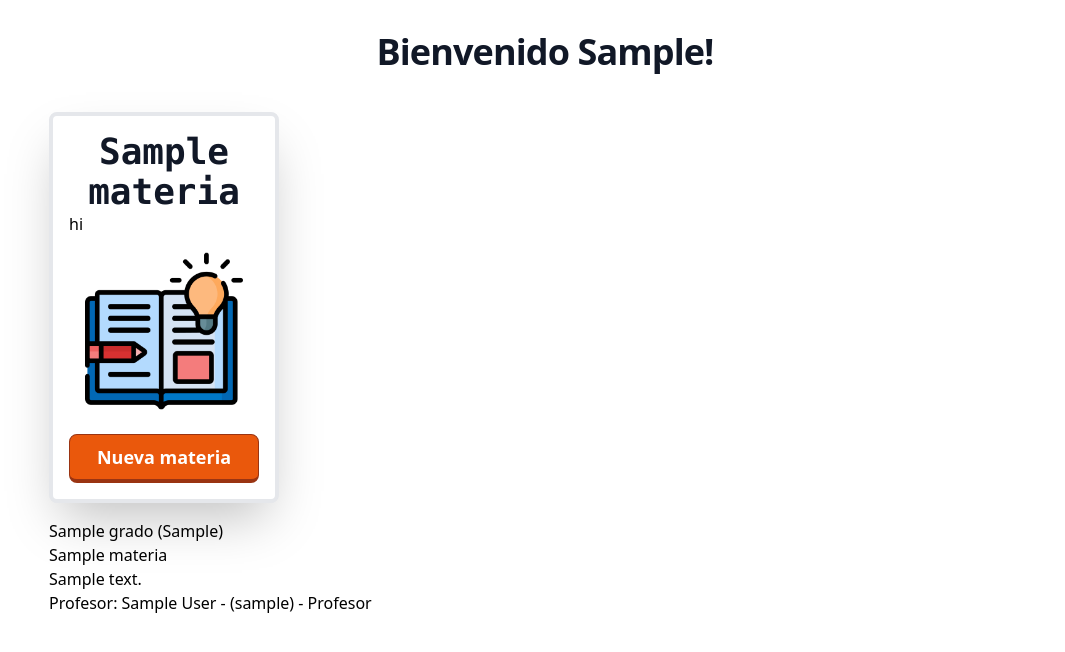
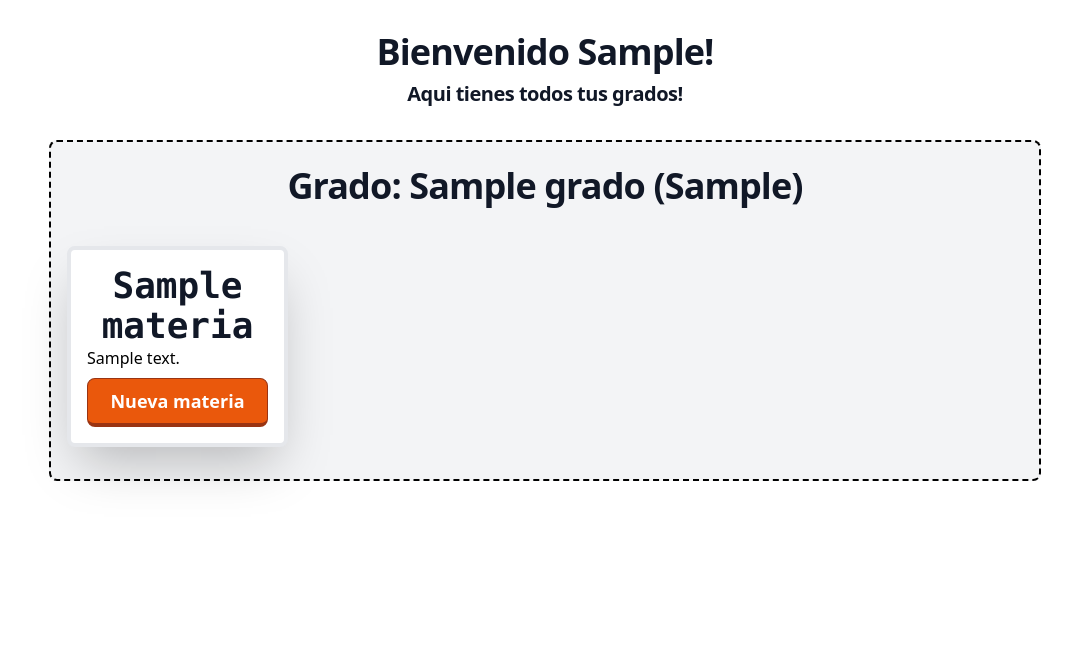
Before and after one commit to titooDiaz/PANEL-PARA-COLEGIOS, a Django app: template colegio/templates/users/profesores/inicio.html in a window 1280 px wide. Shown: the top 652 px of the page, without its empty margins (215-1280 px from the left). Run offline with Django 4.2, Linux system fonts and the light colour scheme; the template is opened without the code that fills it: values that come from a table or form of the project are taken from there, others are empty; a user stored in the database is signed in; tables that the repository leaves empty hold one stand-in row (values such as "Sample post"); some libraries are stand-ins or nearby versions.

Commit message:
pantalla de profesores

```diff
--- a/colegio/templates/users/profesores/inicio.html
+++ b/colegio/templates/users/profesores/inicio.html
@@ -8,15 +8,37 @@
 {% block content %}
 {% load static %}
 <div class="mx-auto max-w-screen-sm text-center">
-    <h2 class="lg:py-2  text-4xl tracking-tight font-bold text-gray-900 mb-8">Bienvenido {{request.user.first_name}}!</h2>
+    <h2 class="lg:py-2 text-4xl tracking-tight font-bold text-gray-900">Bienvenido {{request.user.first_name}}!</h2>
+    <h3 class="text-xl tracking-tight font-bold text-gray-900 mb-8">Aqui tienes todos tus grados!</h3>
+</div>
+
+
+{% for grado in grados %}
+
+    <div class="p-4 bg-gray-100 rounded-lg border-2 border-dashed border-black mb-8">
+            <div class="mx-auto max-w-screen-sm text-center">
+                <h2 class="lg:py-2  text-4xl tracking-tight font-bold text-gray-900 mb-8">Grado: {{ grado.grado_nom }} ({{ grado.grado_num }})</h2>
             </div>
         <div class="grid gap-6 mb-6 lg:mb-4 md:grid-cols-3 lg:grid-cols-4">
-
-{% for materias in materias_profesor%}
+        {% for materia in grado.materias.all %}
+            {% if materia in materias_profesor %}
+                <div>
+                    {% if materia.profe1.pk == request.user.pk %}
                         <div class="items-center bg-white border-4 border-gray-200 rounded-lg sm:flex p-4 block shadow-2xl hover:scale-105 duration-300 ease-in-out">
                             <div class="block w-full">
-        <h5 class="font-mono font-bold text-gray-900 text-4xl text-center">{{materias.titulo1}}</h5>
-        <p class="">hi</p>
+                                <h5 class="font-mono font-bold text-gray-900 text-4xl text-center">{{materia.titulo1}}</h5>
+                                <p class="">{{ materia.descripcion1 }}</p>
+                                <div class="mt-2 flex">
+                                    <a type="button" href="#" class="myButton font-semibold text-white px-2 rounded-lg bg-orange-600 border-l border-r border-t border-4 border-orange-800 hover:scale-105 transition duration-300 ease-in-out focus:border focus:mt-1 w-full py-2 text-center text-lg">Nueva materia</a>
+
+                                </div>
+                            </div>
+                        </div>
+                    {% else %}
+                        <div class="items-center bg-white border-4 border-gray-200 rounded-lg sm:flex p-4 block shadow-2xl hover:scale-105 duration-300 ease-in-out">
+                            <div class="block w-full">
+                                <h5 class="font-mono font-bold text-gray-900 text-4xl text-center">{{materia.titulo2}}</h5>
+                                <p class="">{{ materia.descripcion2 }}</p>
                                 <img class="w-full p-4" src="{% static 'img/informacion/libro-abierto.png' %}" alt="Alumno">
                                 <div class="mt-2 flex">
                                     <a type="button" href="#" class="myButton font-semibold text-white px-2 rounded-lg bg-orange-600 border-l border-r border-t border-4 border-orange-800 hover:scale-105 transition duration-300 ease-in-out focus:border focus:mt-1 w-full py-2 text-center text-lg">Nueva materia</a>
@@ -24,27 +46,12 @@
                                 </div>
                             </div>
                         </div>
-{% endfor %}
-
-</div>
-
-{% for grado in grados %}
-    <h1>{{ grado.grado_nom }} ({{ grado.grado_num }})</h1>
-    {% for materia in grado.materias.all %}
-        {% if materia in materias_profesor %}
-            <div>
-                {% if materia.profe1.pk == request.user.pk %}
-                    <h2>{{ materia.titulo1 }}</h2>
-                    <p>{{ materia.descripcion1 }}</p>
-                    <p>Profesor: {{ materia.profe1 }}</p>
-                {% else %}
-                    <h2>{{ materia.titulo2 }}</h2>
-                    <p>{{ materia.descripcion2 }}</p>
-                    <p>Profesor: {{ materia.profe2 }}</p>
                     {% endif %}
                 </div>
             {% endif %}
         {% endfor %}
+        </div>
+    </div>
 {% endfor %}
 
 {% endblock content %}
```
Lines whose indentation alone changed are shown as unchanged.
